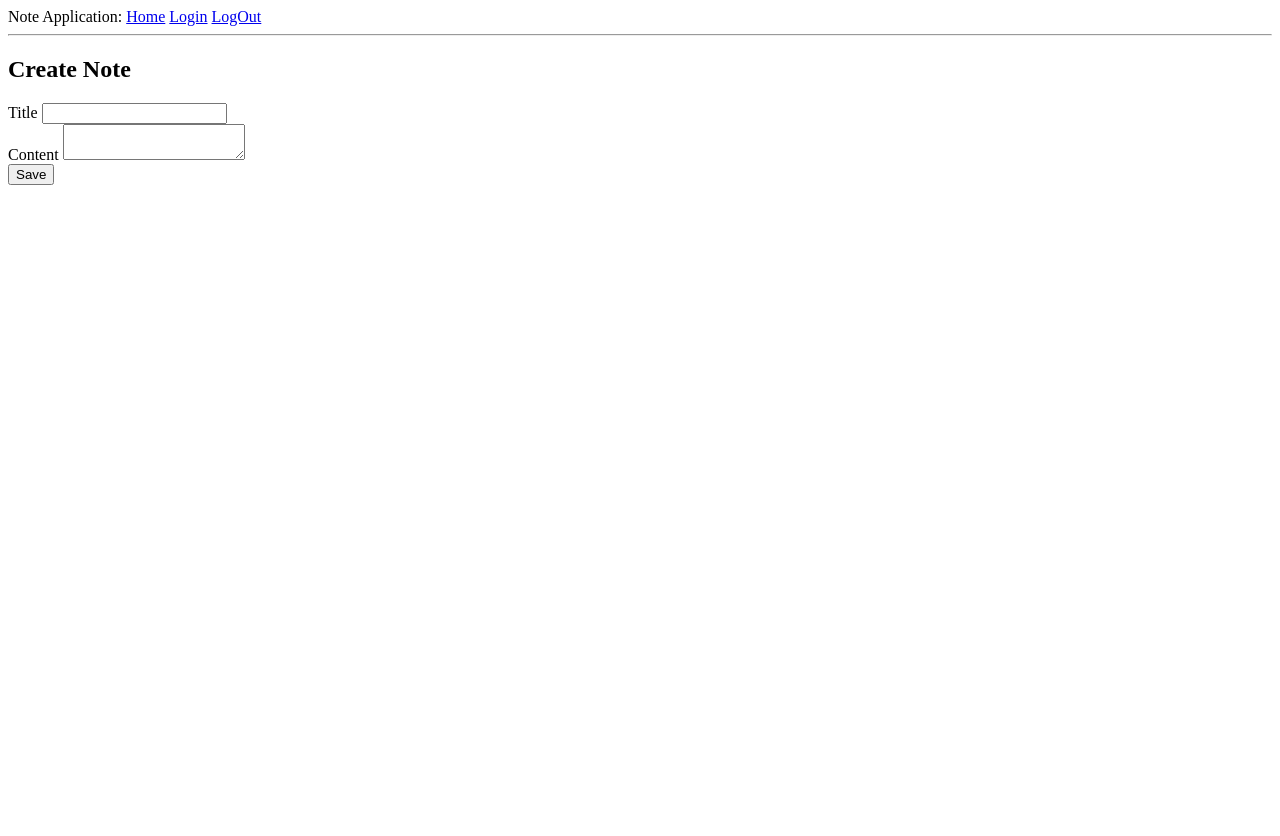
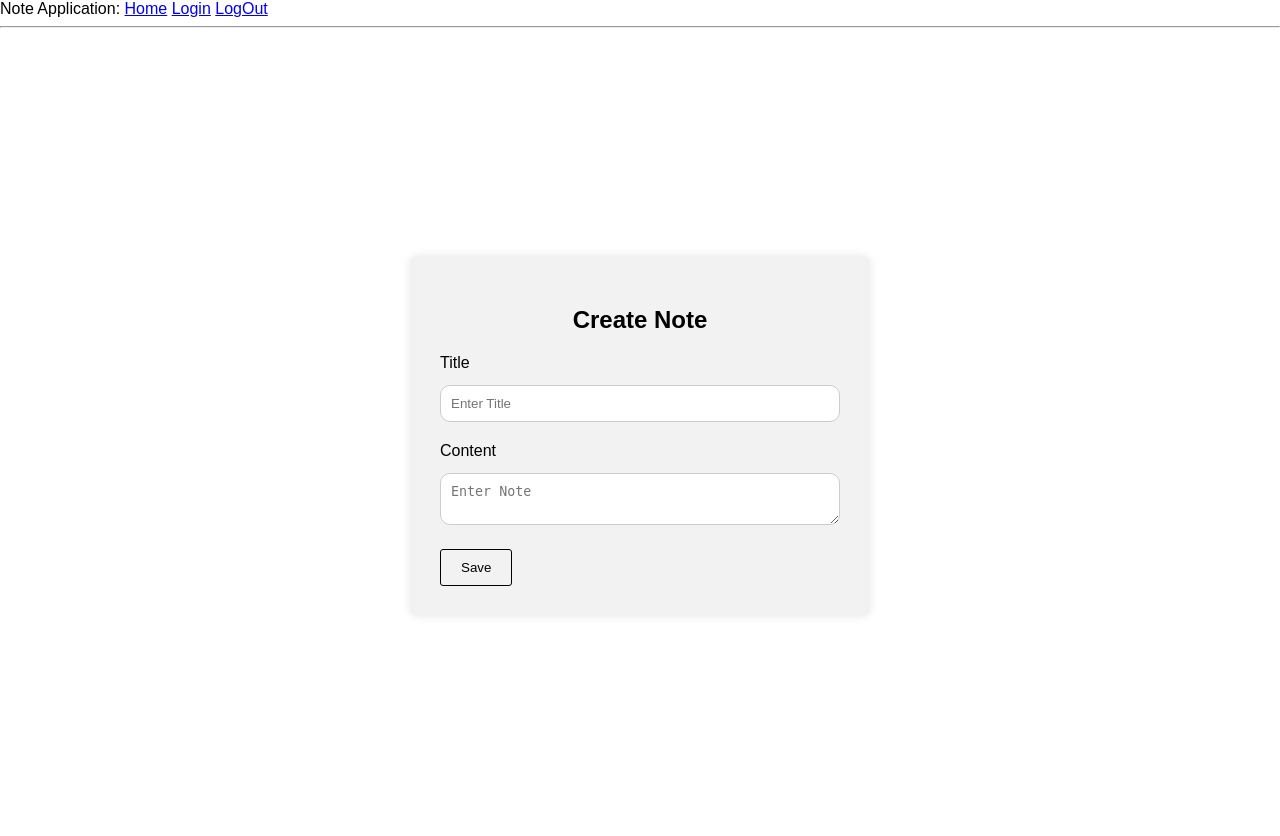
Before and after one commit to khangdang123/ProjectDatabase, a Flask app: page /create_note in a window 1280 px wide. Before the commit the page ends 185 px from the top, so only its background shows below. Run offline with Flask 3, Linux system fonts and the light colour scheme.

Commit message:
Update create.html
Update Interface

```diff
--- a/app/templates/create.html
+++ b/app/templates/create.html
@@ -1,13 +1,92 @@
 {% extends 'base.html' %}
 
 {% block content %}
+<!DOCTYPE html>
+<html lang="en">
+<head>
+  <meta charset="UTF-8">
+  <meta name="viewport" content="width=device-width, initial-scale=1.0">
+  <title>Create Note</title>
+  <style>
+    body {
+      font-family: Arial, sans-serif;
+      background-color: #FFFFFF;
+      margin: 0;
+      padding: 0;
+    }
+
+    .container {
+      display: flex;
+      justify-content: center;
+      align-items: center;
+      min-height: 100vh;
+    }
+
+    .inner-container {
+      background-color: #F2F2F2;
+      padding: 30px;
+      border-radius: 8px;
+      box-shadow: 0 0 10px rgba(0, 0, 0, 0.1);
+      width: 80%;
+      max-width: 400px;
+    }
+
+    h2 {
+      text-align: center;
+      margin-bottom: 20px;
+    }
+
+    form {
+      max-width: 400px;
+      margin: 0 auto;
+    }
+
+    .form-group {
+      margin-bottom: 20px;
+    }
+
+    label {
+      display: block;
+      margin-bottom: 8px;
+    }
+
+    input, textarea {
+      width: 100%;
+      padding: 10px;
+      box-sizing: border-box;
+      border: 1px solid #ccc;
+      border-radius: 10px;
+      margin-top: 5px;
+    }
+
+    button {
+      background-color: transparent;
+      color: black;
+      padding: 10px 20px;
+      border: 1px solid black;
+      border-radius: 3px;
+      cursor: pointer;
+      display: block;
+      margin-top: 10px;
+    }
+
+    button:hover {
+      background-color: #0056b3;
+      color: white;
+    }
+  </style>
+</head>
+<body>
+
+<div class="container">
+  <div class="inner-container">
     <h2>Create Note</h2>
     <form method="POST" action="{{ url_for('create_note') }}">
       {{ form.hidden_tag() }}
 
       <div class="form-group">
         {{ form.title.label(class="form-control-label") }}
-      {{ form.title(class="form-control") }}
+        {{ form.title(class="form-control", placeholder="Enter Title", required="required") }}
         {% for error in form.title.errors %}
           <span class="text-danger">{{ error }}</span>
         {% endfor %}
@@ -15,7 +94,7 @@
 
       <div class="form-group">
         {{ form.note.label(class="form-control-label") }}
-      {{ form.note(class="form-control") }}
+        {{ form.note(class="form-control", placeholder="Enter Note", required="required") }}
         {% for error in form.note.errors %}
           <span class="text-danger">{{ error }}</span>
         {% endfor %}
@@ -23,4 +102,9 @@
 
       <button type="submit" class="btn btn-primary">Save</button>
     </form>
+  </div>
+</div>
+
+</body>
+</html>
 {% endblock %}
```
Lines whose indentation alone changed are shown as unchanged.
